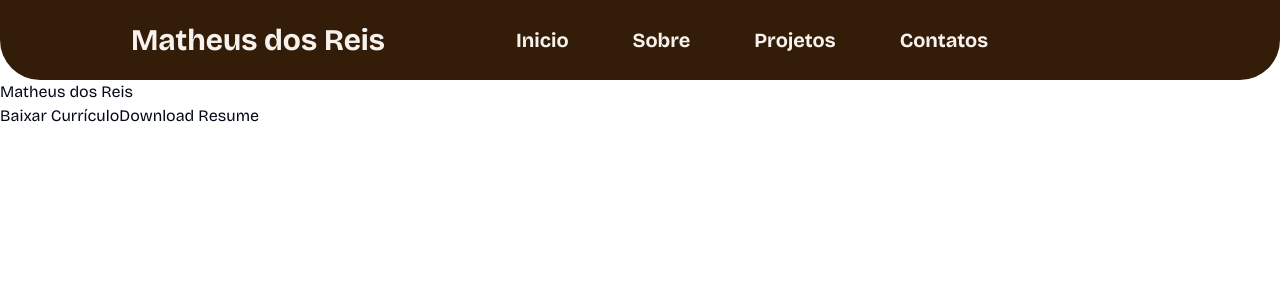
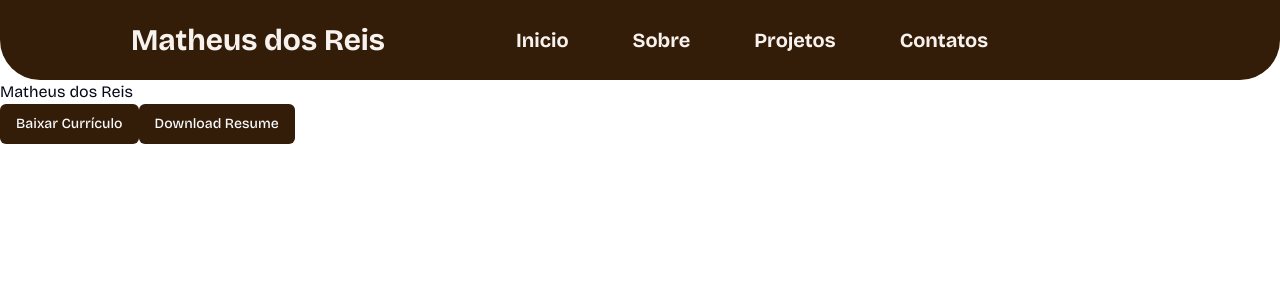
Before and after one commit to Reis567/my-resume, a React (Vite) app: page / in a window 1280 px wide. Shown: the top 300 px of the page. Built offline with nearby package versions, Linux system fonts and the light colour scheme.

Commit message:
button component

```diff
--- /dev/null
+++ b/src/components/Buttons/SButton.tsx
@@ -0,0 +1,13 @@
+import styled from 'styled-components'
+import { Button } from "@/components/ui/button"
+
+
+export const SButton = styled(Button)`
+background-color: #341d08;
+transition: 0.3s ease-in-out;
+
+&:hover {
+    background-color: #000000;
+  }
+
+`
--- /dev/null
+++ b/src/pages/InicioPage/index.style.tsx
@@ -0,0 +1 @@
+import styled from 'styled-components'
--- a/src/pages/InicioPage/index.tsx
+++ b/src/pages/InicioPage/index.tsx
@@ -1,4 +1,5 @@
 import React from 'react';
+import { SButton } from '@/components/Buttons/SButton';
 
 const curriculoPdfUrl = '/curriculos/curriculo.pdf';
 const resumePdfUrl = '/curriculos/resume.pdf';
@@ -16,12 +17,12 @@ const Inicio: React.FC = () => {
   return (
     <div>
       <h2>Matheus dos Reis</h2>
-      <button onClick={() => handleDownloadCurriculo(curriculoPdfUrl, 'curriculo.pdf')}>
+      <SButton onClick={() => handleDownloadCurriculo(curriculoPdfUrl, 'curriculo.pdf')}>
         Baixar Currículo
-      </button>
-      <button onClick={() => handleDownloadCurriculo(resumePdfUrl, 'resume.pdf')}>
+      </SButton>
+      <SButton onClick={() => handleDownloadCurriculo(resumePdfUrl, 'resume.pdf')}>
         Download Resume
-      </button>
+      </SButton>
     </div>
   );
 };
```
